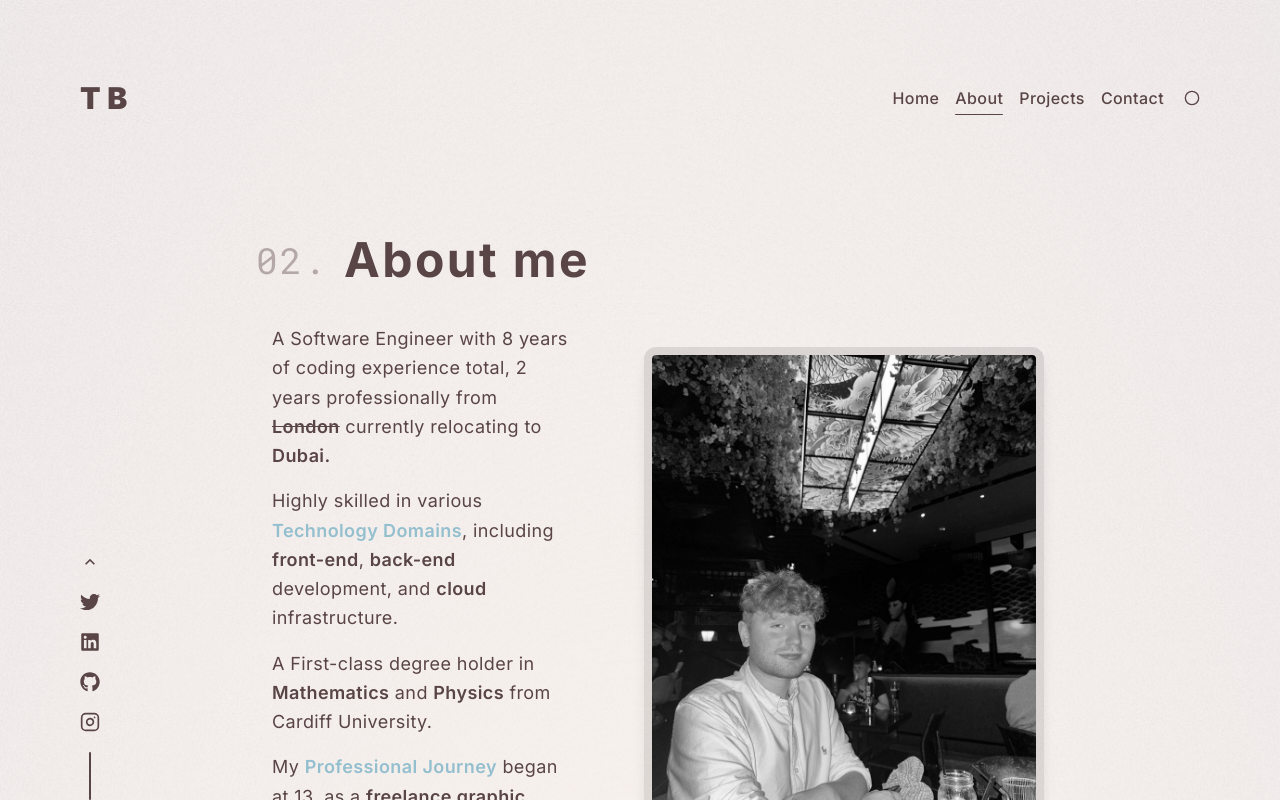
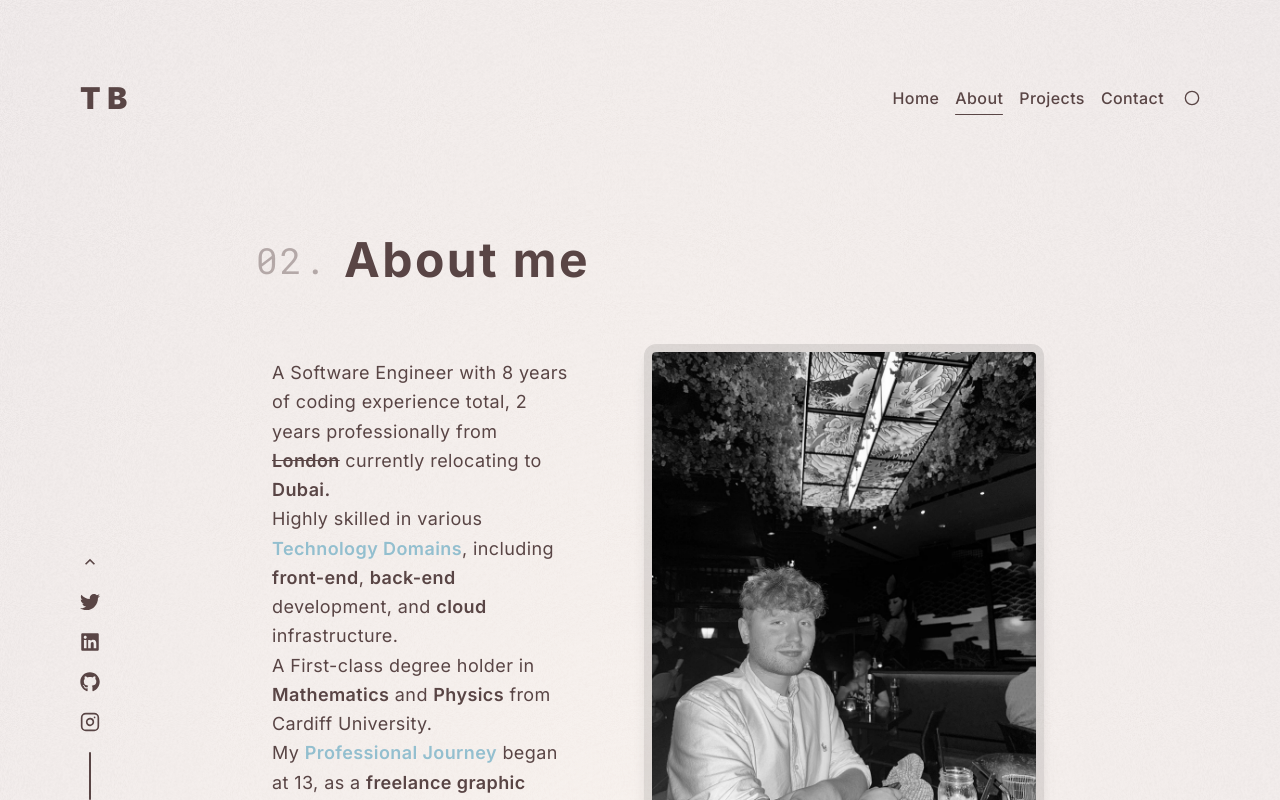
Before and after one commit to thomassbooth/Thomas-Booth-Portfolio, a Next.js app: page /about in a window 1280 px wide. Shown: the top 800 px of the page. Built offline with nearby package versions, Linux system fonts and the light colour scheme.

Commit message:
adding a height to the text

```diff
--- a/components/about/MeClient.tsx
+++ b/components/about/MeClient.tsx
@@ -22,12 +22,12 @@ const MeClient = () => {
 
   return (
     <section ref = {container}>
-      <div className = 'flex lg:flex-nowrap flex-wrap text-lg items-center'>
+      <div className = 'flex lg:flex-nowrap h-full flex-wrap text-lg items-center'>
         <motion.div
           initial={{ x: '50%', opacity: 0 }}
           animate={{ x: '0%', opacity: 1 }}
           transition={{delay: 1, type: 'spring', when: 'beforeChildren', duration: 1, staggerChildren: 0.2}}
-          className = 'flex flex-col gap-4 leading-relaxed px-4'>
+          className = 'flex flex-col h-[500px] justify-evenly items-evenly leading-relaxed px-4'>
           <p>
               A Software Engineer with 8 years of coding experience total, 2 years professionally from <span onMouseEnter = {textEnter} onMouseLeave = {textLeave} className = 'font-semibold line-through'>London</span> currently relocating to <span onMouseEnter = {textEnter} onMouseLeave = {textLeave} className = 'font-semibold'>Dubai.</span>
           </p>
```
